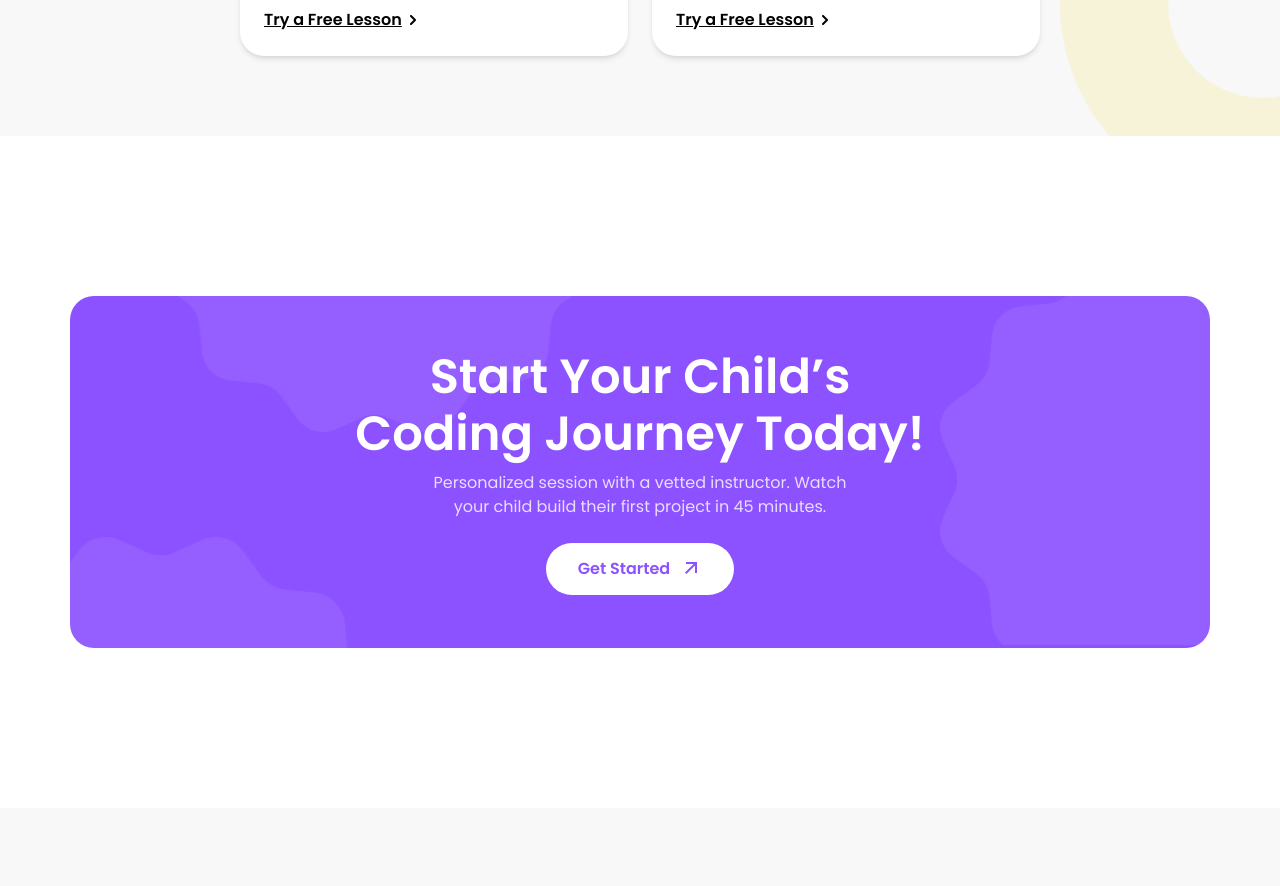
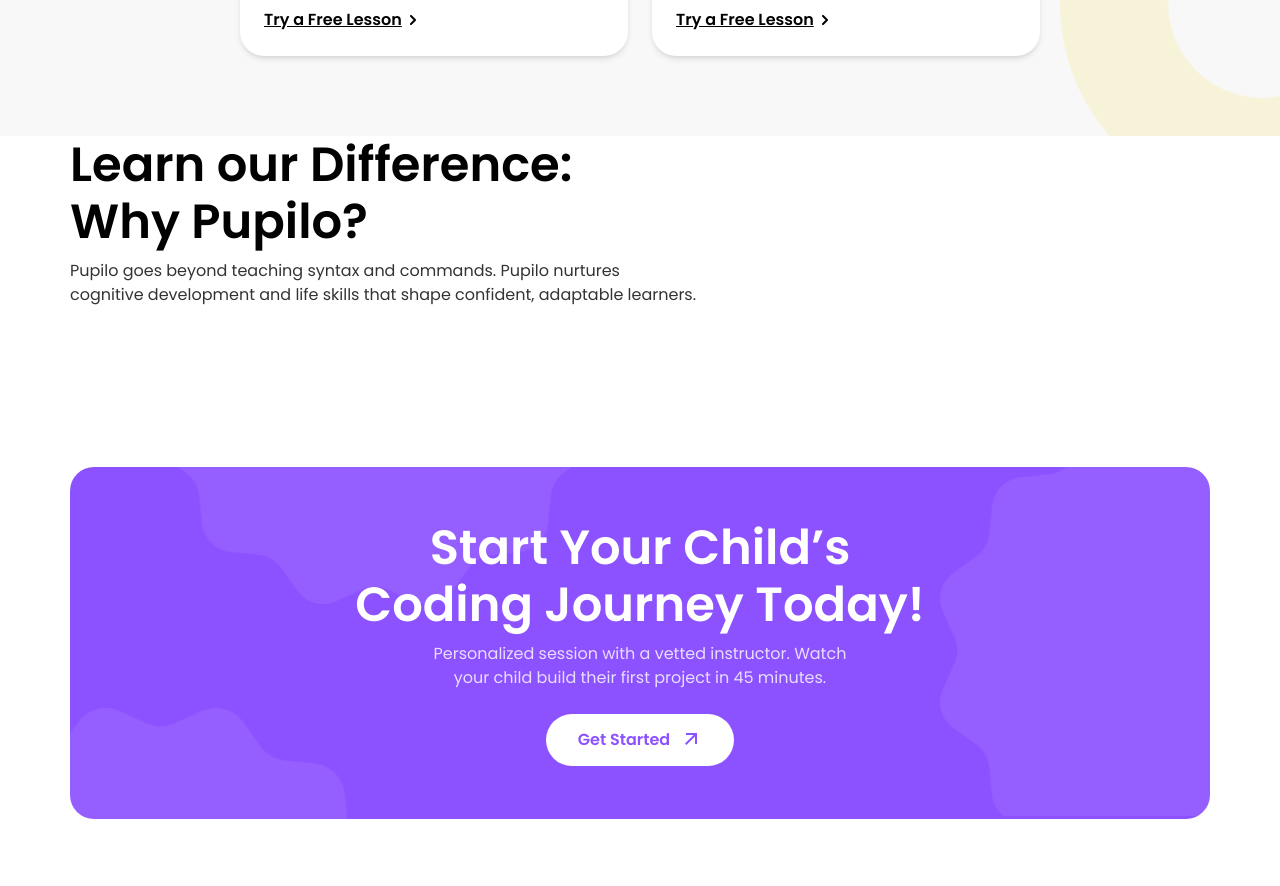
Before and after one commit to Pupiloinc/Pupilo, a Next.js app: page / in a window 1280 px wide. Shown: the part 3780-4666 px from the top of the page. Built offline with nearby package versions, Linux system fonts and the light colour scheme.

Commit message:
changes in hero section

```diff
--- a/src/app/page.js
+++ b/src/app/page.js
@@ -5,6 +5,7 @@ import PupiloCard from "@/components/common/PupiloCard";
 import Hero from "@/components/Hero";
 import BrandMarquee from "@/components/home/BrandMarquee";
 import PupiloCurriculum from "@/components/home/PupiloCurriculum";
+import WhyPupilo from "@/components/home/WhyPupilo";
 import PupiloDelivers from "@/components/PupiloDelivers";
 
 export default function Home() {
@@ -14,6 +15,7 @@ export default function Home() {
       <BrandMarquee />
       <PupiloCurriculum />
       <PupiloDelivers />
+      <WhyPupilo />
       <GetStarted />
       <Footer />
     </>
--- a/src/components/WhyPupilo.jsx
+++ /dev/null
@@ -1,7 +0,0 @@
-import React from "react";
-
-const WhyPupilo = () => {
-  return <div></div>;
-};
-
-export default WhyPupilo;
--- /dev/null
+++ b/src/components/home/WhyPupilo.jsx
@@ -0,0 +1,17 @@
+import React from 'react'
+import Title from '../common/Title'
+import Description from '../common/Description'
+
+const WhyPupilo = () => {
+    return (
+        <div className='container max-w-[1140px] xl:px-0 px-6 mx-auto'>
+            <div className="max-w-[627px]">
+                <Title text="Learn our Difference:
+                    Why Pupilo?" className="max-w-[506px]" />
+                <Description text="Pupilo goes beyond teaching syntax and commands. Pupilo nurtures cognitive development and life skills that shape confident, adaptable learners." className="opacity-80 mt-2"/>
+            </div>
+        </div>
+    )
+}
+
+export default WhyPupilo
```
